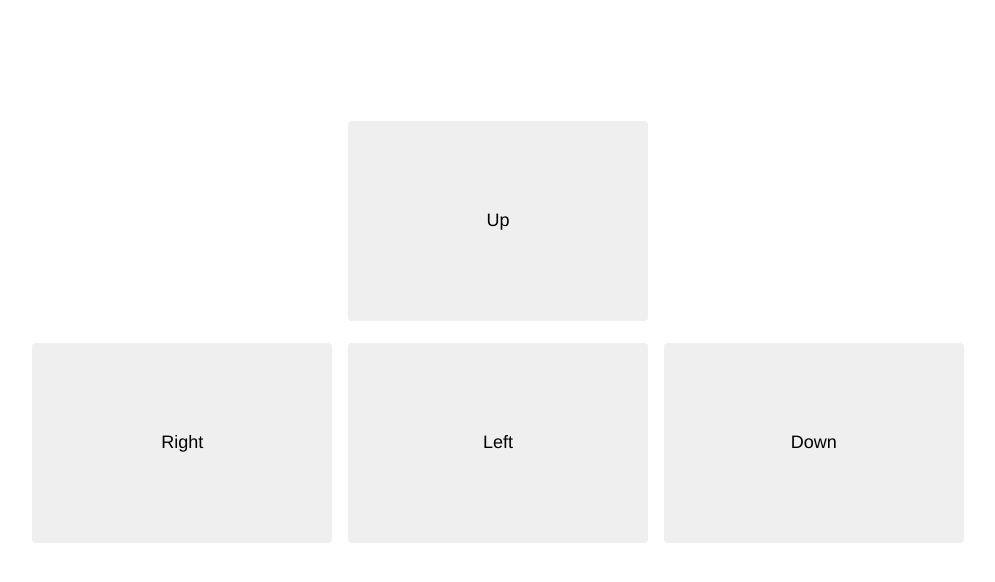
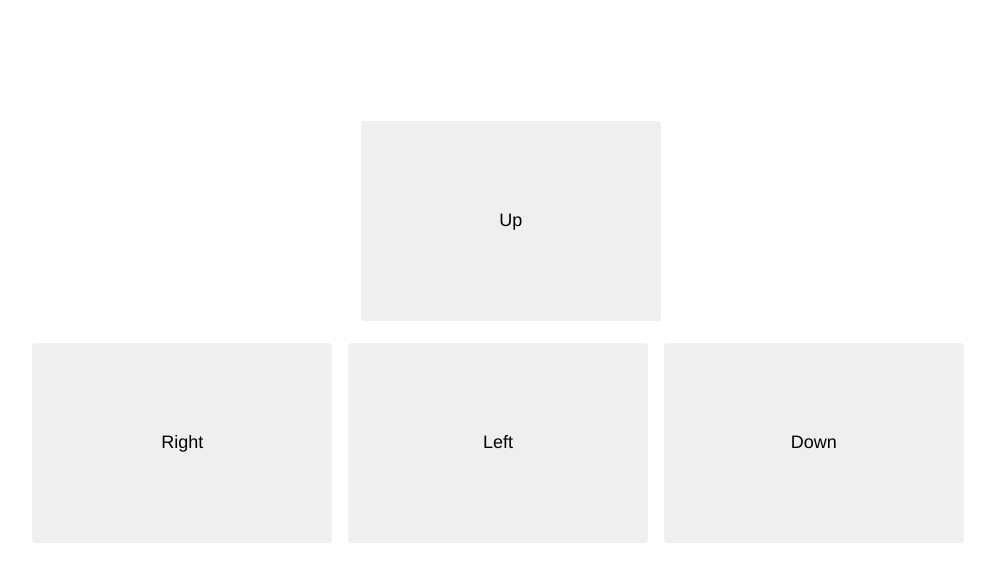
Before and after one commit to strawgarette/smartweb, a plain HTML site: page weibo/templates/helicopter.html in a window 1280 px wide. Shown: the whole page, without its empty margins (142-1137 px from the left). Drawn offline with Linux system fonts and the light colour scheme; files that its build step writes are made by us from their sources.

Commit message:
the first use git

```diff
--- a/weibo/templates/helicopter.html
+++ b/weibo/templates/helicopter.html
@@ -88,7 +88,7 @@
 <body>
 
     <table align="center">
-    <tr align="center">
+    <tr align="center"><td>&nbsp;&nbsp;&nbsp;&nbsp;&nbsp;&nbsp;</td>
       <td align="center">
       <button type="button" style="width:300px;height:200px;" class="btn btn-outline-warning plug_base10"><h4>Up</h4></button>
     </td>
@@ -105,6 +105,8 @@
             </tr>
             </table>
             <br/>
-
+            <br/>
+            <br/>
+            <br/>
 
             </body>
```
